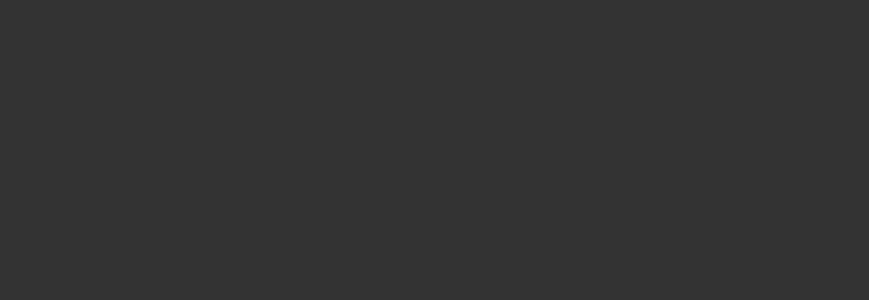
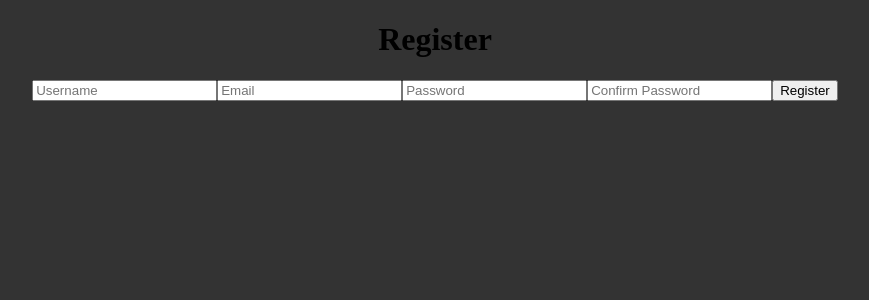
Before and after one commit to TheMythicalOX/Bug-Tracker, a React (Create React App) app in the folder FrontEnd/: page /Register in a window 1280 px wide. Before the commit this address had no page. Shown: the top 300 px of the page, without its empty margins (205-1074 px from the left). Built offline with nearby package versions, Linux system fonts and the light colour scheme.

Commit message:
Login page created

```diff
--- a/FrontEnd/src/TS/App.tsx
+++ b/FrontEnd/src/TS/App.tsx
@@ -1,6 +1,7 @@
 import React from "react";
 import { BrowserRouter, Routes, Route } from "react-router-dom";
-import Login from "./Register";
+import Register from "./Register";
+import Login from "./Login";
 
 function App() {
   return (
@@ -8,6 +9,7 @@ function App() {
       <BrowserRouter>
         <Routes>
           <Route path="/" element={<Login />} />
+          <Route path="/Register" element={<Register />} />
         </Routes>
       </BrowserRouter>
     </div>
--- /dev/null
+++ b/FrontEnd/src/TS/Login.tsx
@@ -0,0 +1,14 @@
+const Login = () => {
+  return (
+    <div className="Login">
+      <h1>Login</h1>
+      <form action="submit">
+        <input type="text" name="username" placeholder="Username" />
+        <input type="password" name="password" placeholder="Password" />
+        <button type="submit">Login</button>
+      </form>
+    </div>
+  );
+};
+
+export default Login;
--- a/FrontEnd/src/TS/Register.tsx
+++ b/FrontEnd/src/TS/Register.tsx
@@ -1,7 +1,7 @@
 const Register = () => {
   return (
-    <div className="login">
-      <h1>Login</h1>
+    <div className="Register">
+      <h1>Register</h1>
       <form action="submit">
         <input type="text" name="username" placeholder="Username" />
         <input type="text" name="email" placeholder="Email" />
```
